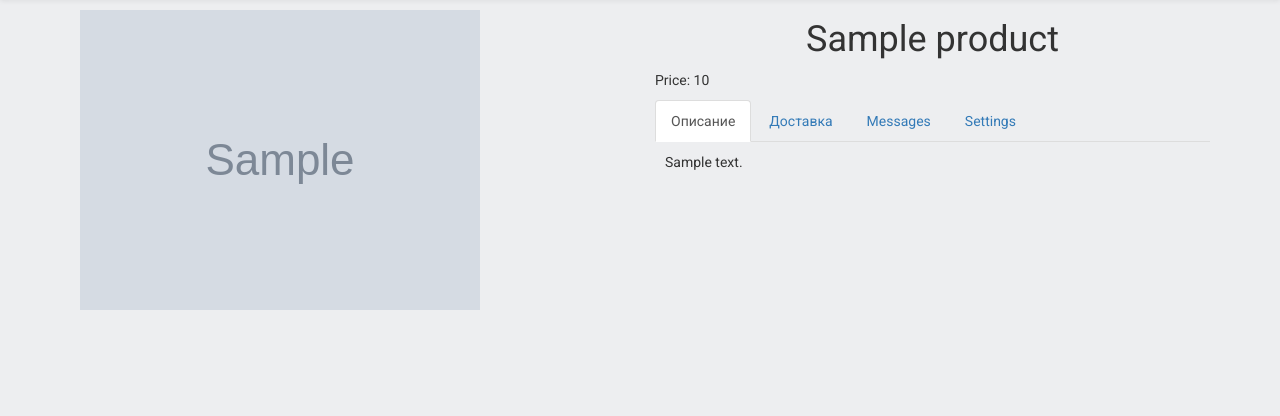
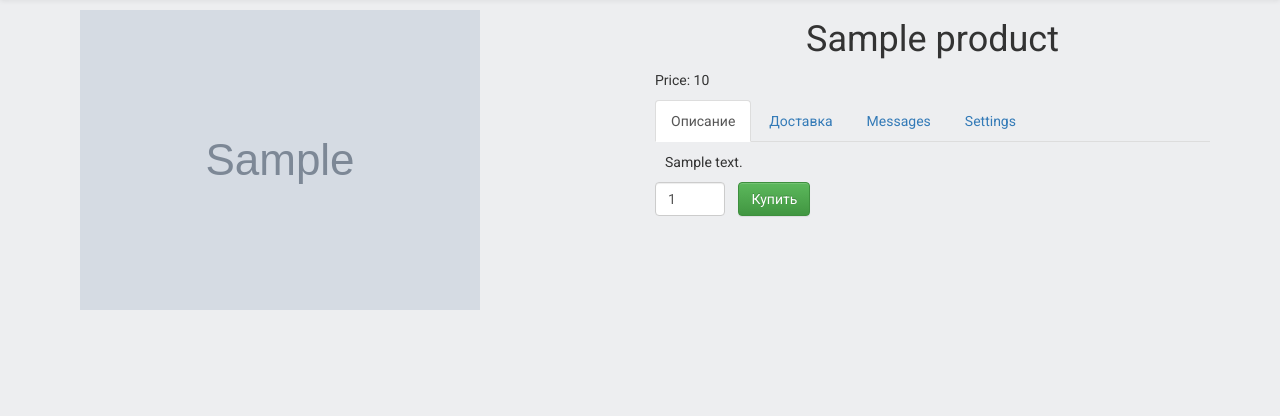
Before and after one commit to Pavaev/django_shop, a Django app: page /product/1/ in a window 1280 px wide. Shown: the part 51-467 px from the top of the page. Run offline with Django 3.2, Linux system fonts and the light colour scheme; tables that the repository leaves empty hold one stand-in row (values such as "Sample post"); grey boxes marked "Sample" are stand-in pictures; some libraries are stand-ins or nearby versions.

Commit message:
Start JQuery basket

```diff
--- a/static/css/style.css
+++ b/static/css/style.css
@@ -103,6 +103,17 @@ body,
     color: white;
 }
 
-.product-description-tabs{
+.product-description-tabs {
     padding: 10px;
 }
+
+.btn-buy {
+    margin-left: 10px;
+}
+
+.form-count {
+    margin-left: 15px;
+    max-width: 70px !important;
+
+
+}
--- /dev/null
+++ b/static/js/scripts.js
@@ -0,0 +1,14 @@
+$(document).ready(function () {
+    var form = $('#form_buying_product');
+    form.on('submit', function (e) {
+            e.preventDefault();
+            var count = $('#count').val();
+            var submit_btn = $('#submit_btn');
+            var product_id = submit_btn.data('product_id');
+            var product_name = submit_btn.data('name');
+            var product_price = submit_btn.data('price');
+        }
+    )
+});
+
+//TODO: https://www.youtube.com/watch?v=c2Q9wj9ju3Y
--- a/templates/base.html
+++ b/templates/base.html
@@ -43,6 +43,7 @@
 <!-- Bootstrap JS -->
 <script src="//maxcdn.bootstrapcdn.com/bootstrap/3.3.6/js/bootstrap.min.js"></script>
 
+<script src="{% static 'js/scripts.js' %}"></script>
 
 </body>
 </html>
--- a/templates/products/product.html
+++ b/templates/products/product.html
@@ -22,7 +22,7 @@
                 <ul class="nav nav-tabs" role="tablist">
                     <li role="presentation" class="active">
                         <a href="#description" aria-controls="description" role="tab"
-                                                              data-toggle="tab">Описание</a></li>
+                           data-toggle="tab">Описание</a></li>
                     <li role="presentation">
                         <a href="#delivery" aria-controls="delivery" role="tab" data-toggle="tab">Доставка</a>
                     </li>
@@ -44,6 +44,22 @@
                 </div>
 
             </div>
+            <div>
+                <form id="form_buying_product" class="form-inline">
+                    <div class="form-group">
+                        <input type="number" name="count" id="count" value="1" class="form-control form-count" min="1">
+                    </div>
+
+
+                    <div class="form-group">
+                        <button id="submit-btn" type="submit" class="btn btn-success btn-buy"
+                                data-product-id="{{ product_id }}"
+                                data-name="{{ product.name }}"
+                                data-price="{{ product.price }}">Купить
+                        </button>
+                    </div>
+                </form>
+            </div>
         </div>
     </div>
 {% endblock %}
```
